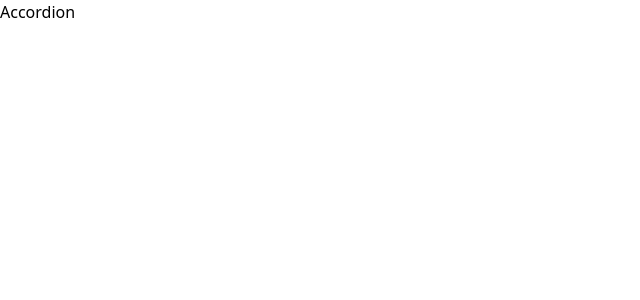
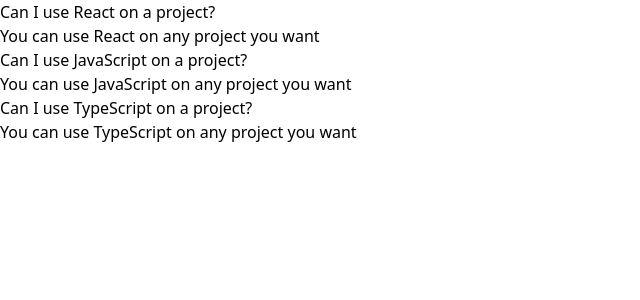
Before and after one commit to abongsjoel/comps, a React (Create React App) app: page / in a window 1280 px wide. Shown: the top 300 px of the page, without its empty margins (0-640 px from the left). Built offline with nearby package versions, Linux system fonts and the light colour scheme.

Commit message:
Pass props to Accordion component

```diff
--- a/src/App.js
+++ b/src/App.js
@@ -4,14 +4,17 @@
 function App() {
   const items = [
     {
+      id: "l1",
       label: "Can I use React on a project?",
       content: "You can use React on any project you want",
     },
     {
+      id: "l2",
       label: "Can I use JavaScript on a project?",
       content: "You can use JavaScript on any project you want",
     },
     {
+      id: "l3",
       label: "Can I use TypeScript on a project?",
       content: "You can use TypeScript on any project you want",
     },
--- a/src/components/Accordion.js
+++ b/src/components/Accordion.js
@@ -1,5 +1,14 @@
 function Accordion({ items }) {
-  return <div>Accordion</div>;
+  const rendereditems = items.map((item) => {
+    return (
+      <div key={item.id}>
+        <div>{item.label}</div>
+        <div>{item.content}</div>
+      </div>
+    );
+  });
+
+  return <div>{rendereditems}</div>;
 }
 
 export default Accordion;
```
